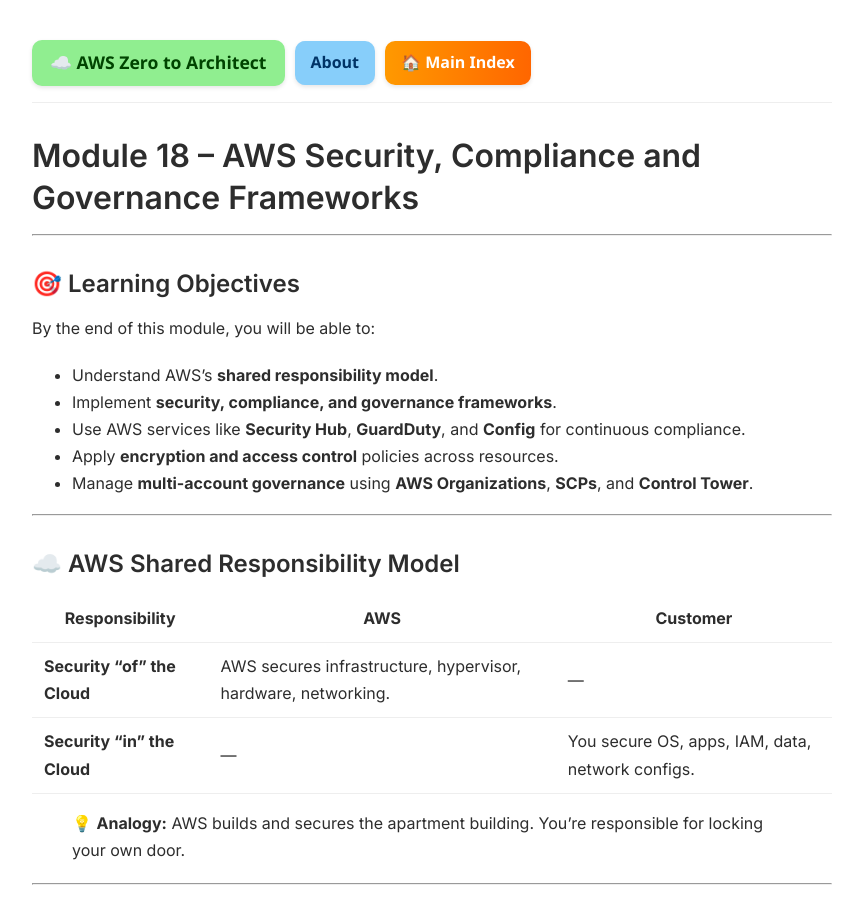
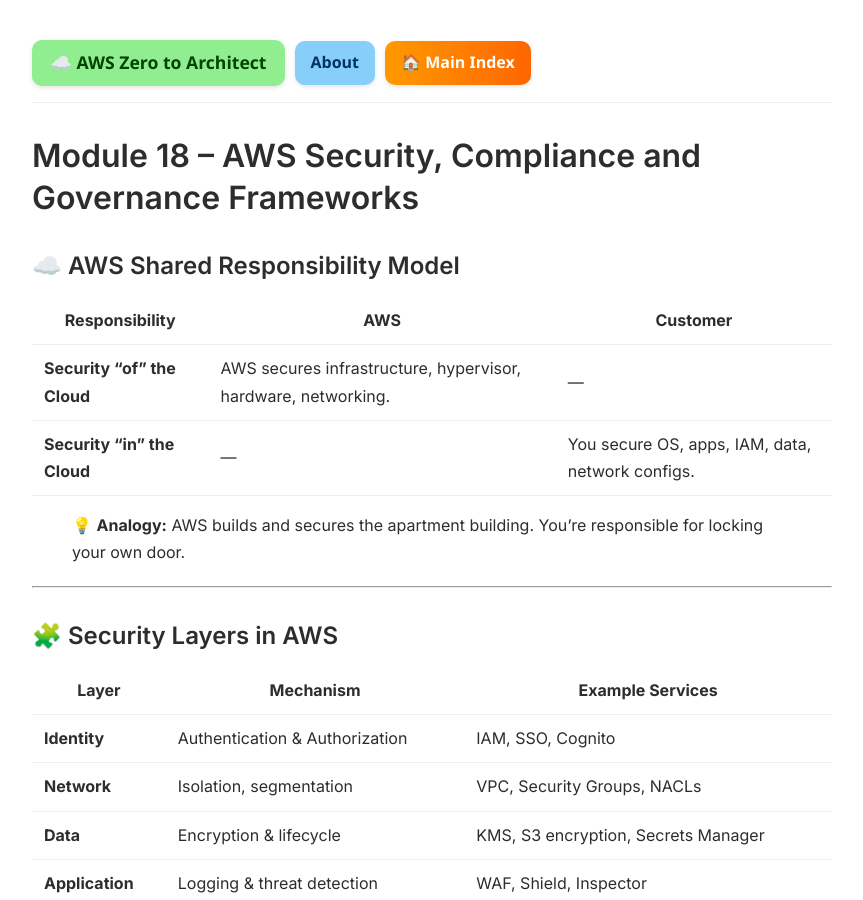
Before and after one commit to asiandevs/aws-zero-to-architect-blog, a Jekyll site: the page built from _posts/2025-11-15-module18-aws-security-compliance-and-governance-frameworks.md, in a window 1280 px wide and 900 px high. Shown: the whole window, without its empty margins (208-1071 px from the left). Built offline with Jekyll 4.4.1, drawn with Linux system fonts in a browser that asks for light colours.

Commit message:
Update 2025-11-15-module18-aws-security-compliance-and-governance-frameworks.md

```diff
--- a/_posts/2025-11-15-module18-aws-security-compliance-and-governance-frameworks.md
+++ b/_posts/2025-11-15-module18-aws-security-compliance-and-governance-frameworks.md
@@ -6,21 +6,8 @@ tags: aws security-hub guardduty config compliance frameworks
 image: /assets/images/migration.jpg
 description: "AWS security frameworks, compliance standards, governance tools, and security services implementation."
 ---
+
 # Module 18 – AWS Security, Compliance and Governance Frameworks
-
----
-
-## 🎯 Learning Objectives
-
-By the end of this module, you will be able to:
-
-* Understand AWS's **shared responsibility model**.
-* Implement **security, compliance, and governance frameworks**.
-* Use AWS services like **Security Hub**, **GuardDuty**, and **Config** for continuous compliance.
-* Apply **encryption and access control** policies across resources.
-* Manage **multi-account governance** using **AWS Organizations**, **SCPs**, and **Control Tower**.
-
----
 
 ## ☁️ AWS Shared Responsibility Model
 
```
